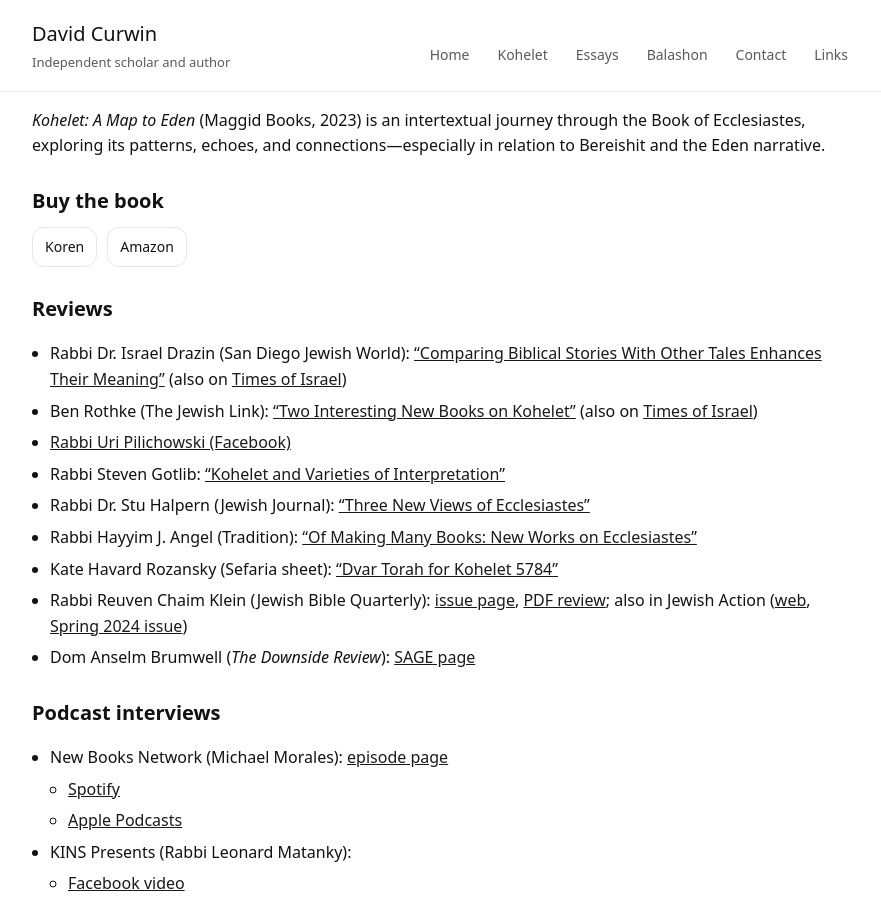
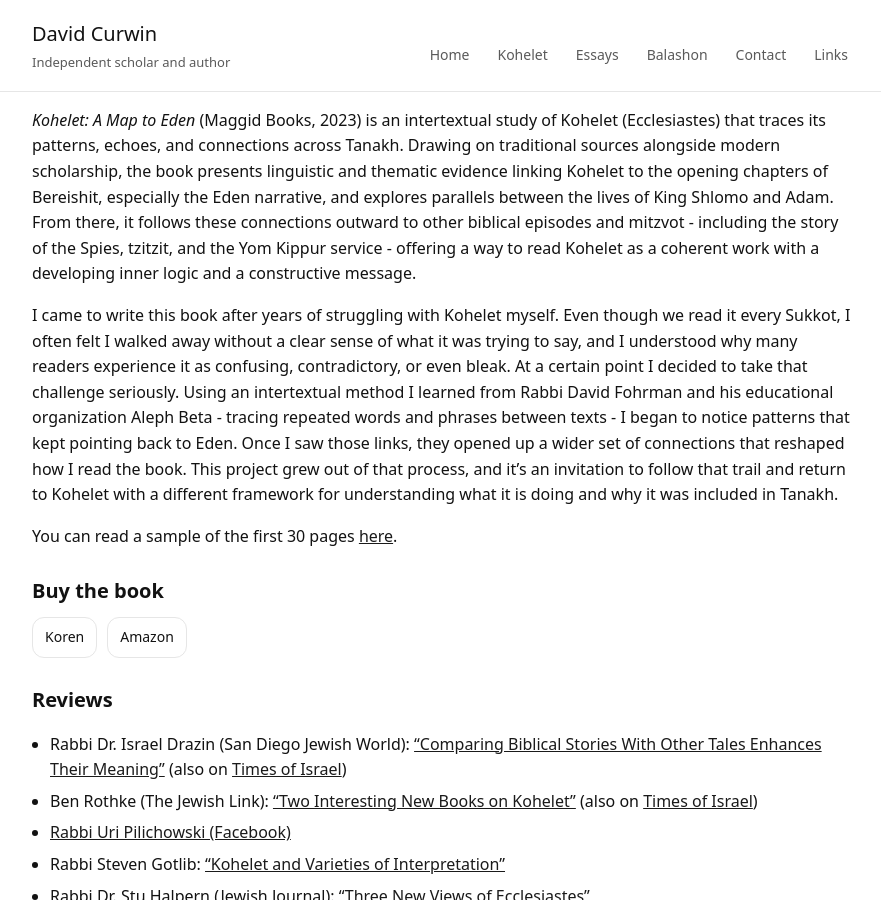
Before and after one commit to davidcurwin/davidcurwin.github.io, a Jekyll site: the page built from kohelet/index.md, in a window 1280 px wide and 900 px high. Shown: the whole window, without its empty margins (196-1077 px from the left). Built offline with Jekyll 4.4.1, drawn with Linux system fonts in a browser that asks for light colours; our own code applies the rules of GitHub Pages for plain Markdown files; some of the changed text lies outside the part shown.

Commit message:
Revise book description and add personal insights
Expanded the description of the book to include its intertextual study of Kohelet and connections to other biblical texts. Added personal reflections on the writing process and a link to a sample of the book.

```diff
--- a/kohelet/index.md
+++ b/kohelet/index.md
@@ -4,7 +4,11 @@ title: Kohelet: A Map to Eden
 permalink: /kohelet/
 ---
 
-*Kohelet: A Map to Eden* (Maggid Books, 2023) is an intertextual journey through the Book of Ecclesiastes, exploring its patterns, echoes, and connections—especially in relation to Bereishit and the Eden narrative.
+*Kohelet: A Map to Eden* (Maggid Books, 2023) is an intertextual study of Kohelet (Ecclesiastes) that traces its patterns, echoes, and connections across Tanakh. Drawing on traditional sources alongside modern scholarship, the book presents linguistic and thematic evidence linking Kohelet to the opening chapters of Bereishit, especially the Eden narrative, and explores parallels between the lives of King Shlomo and Adam. From there, it follows these connections outward to other biblical episodes and mitzvot - including the story of the Spies, tzitzit, and the Yom Kippur service - offering a way to read Kohelet as a coherent work with a developing inner logic and a constructive message.
+
+I came to write this book after years of struggling with Kohelet myself. Even though we read it every Sukkot, I often felt I walked away without a clear sense of what it was trying to say, and I understood why many readers experience it as confusing, contradictory, or even bleak. At a certain point I decided to take that challenge seriously. Using an intertextual method I learned from Rabbi David Fohrman and his educational organization Aleph Beta - tracing repeated words and phrases between texts - I began to notice patterns that kept pointing back to Eden. Once I saw those links, they opened up a wider set of connections that reshaped how I read the book. This project grew out of that process, and it’s an invitation to follow that trail and return to Kohelet with a different framework for understanding what it is doing and why it was included in Tanakh.
+
+You can read a sample of the first 30 pages [here](https://korenpub.com/cdn/shop/files/lookinsideKohelet_A_Map_to_Eden.pdf?v=1684153451&v=36889b).
 
 ## Buy the book
 
```
Also changed, not shown: other parts of kohelet/index.md (+0 -2 lines).
